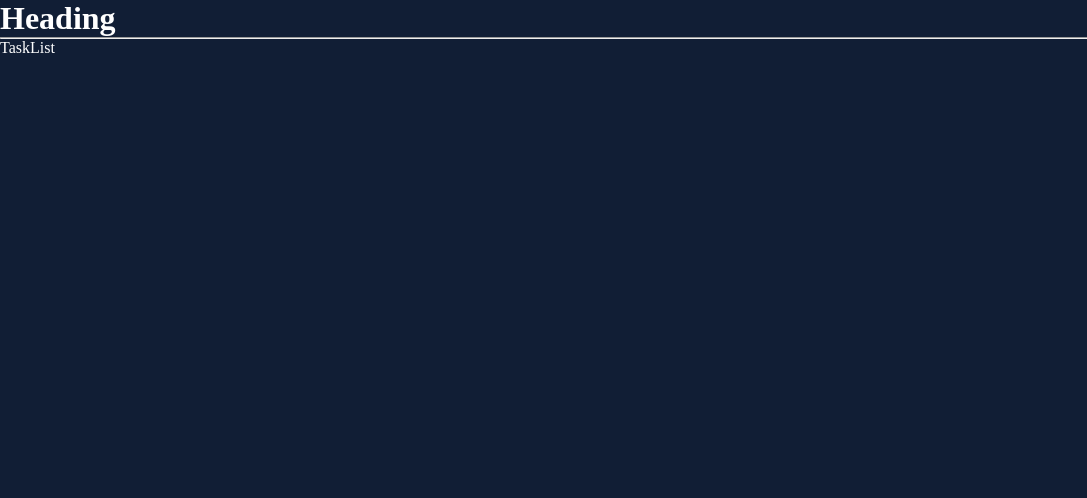
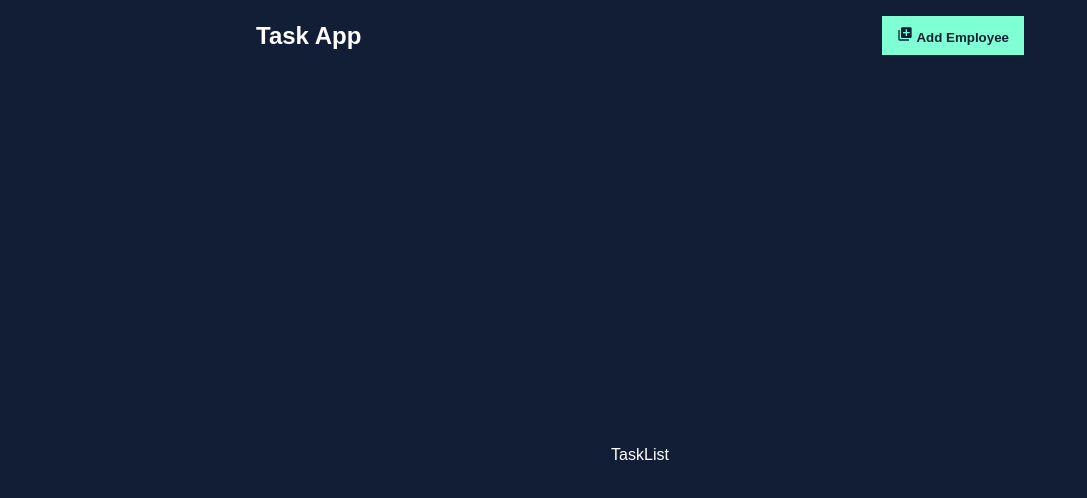
Before and after one commit to Alfredls/notas, a React (Vite) app: page / in a window 1280 px wide. Shown: the top 498 px of the page, without its empty margins (0-1087 px from the left). Built offline with nearby package versions, Linux system fonts and the light colour scheme.

Commit message:
estilos navBar Heading

```diff
--- a/package.json
+++ b/package.json
@@ -10,6 +10,7 @@
   "dependencies": {
     "react": "^18.0.0",
     "react-dom": "^18.0.0",
+    "react-icons": "^4.3.1",
     "react-router-dom": "^6.3.0"
   },
   "devDependencies": {
--- a/src/App.jsx
+++ b/src/App.jsx
@@ -10,13 +10,15 @@ import { TaskList } from './components/TaskList'
 function App() {
 
   return (
-    <div>
+    <div className='container'>
       <Heading />
 
+      <div className='containerB'>
       <Routes>
         <Route path='/' element={<TaskList />} />
         <Route path='/add' element={<TaskForm />} />
       </Routes>
+      </div>
 
     </div>
   )
--- a/src/components/Heading.jsx
+++ b/src/components/Heading.jsx
@@ -1,10 +1,15 @@
 import React from 'react'
+import { Link } from 'react-router-dom'
+import { MdLibraryAdd } from "react-icons/md";
 
 export const Heading = () => {
   return (
-    <div>
-      <h1>Heading</h1>
-      <hr />
+    <div className='navBar'>
+      <Link className='item' to="/"><h2>Task App</h2></Link>
+      <Link className='item' to="/add">
+      <button className='button'><MdLibraryAdd className='icon' /> Add Employee</button>
+      </Link>
+
     </div>
   )
 }
--- a/src/index.css
+++ b/src/index.css
@@ -1,3 +1,9 @@
+:root{
+  --colorfirst:rgb(17, 30, 53);
+  --colorSecond: #fff;
+  --colorThird: #7fffd4;
+  --colorFourth: #3df8ba;
+}
 *{
   margin: 0;
   padding: 0;
@@ -5,5 +11,42 @@
 }
 body {
   background-color: rgb(17, 30, 53);
-  color: #fff;
+  color: var(--colorSecond);
+  font-family: sans-serif;
 }
+.container{
+  padding: 1rem;
+  max-width: 800px;
+  height: 100vh;
+  margin: 0 auto;
+}
+.navBar{
+  display: flex;
+  justify-content: space-between;
+  align-items: center;
+  padding: 0 0 1rem;
+}
+.item{
+  color: var(--colorSecond);
+  text-decoration: none;
+}
+.button{
+  background-color: var(--colorThird);
+  border: none;
+  padding: 10px 15px;
+  font-weight: 700;
+  color: var(--colorfirst);
+}
+.button:hover{
+  transition: 0.3s;
+  background-color: var(--colorFourth);
+}
+ .icon{
+   font-size: 1rem;
+ }
+ .containerB{
+   height: 100%;
+   display: flex;
+   justify-content: center;
+   align-items: center;
+ }
```
Also changed, not shown: 1 other file (tests, documents, lock files or other folders).
